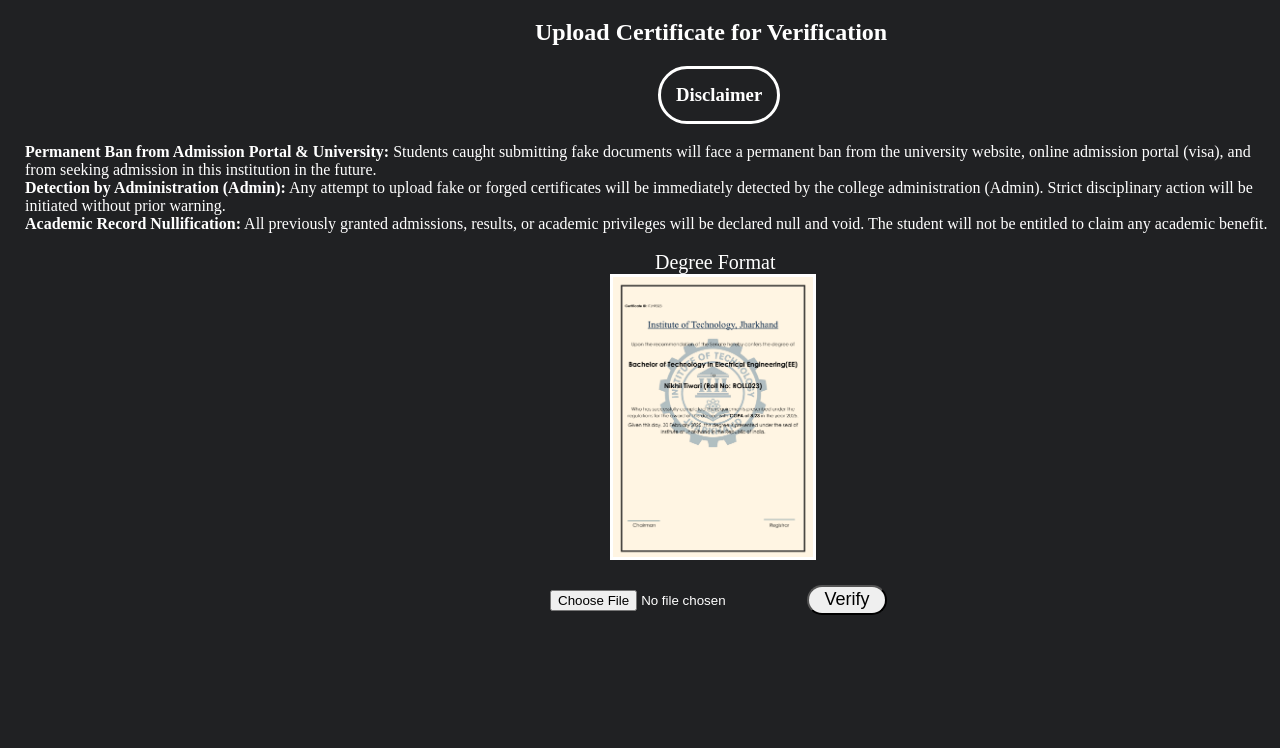
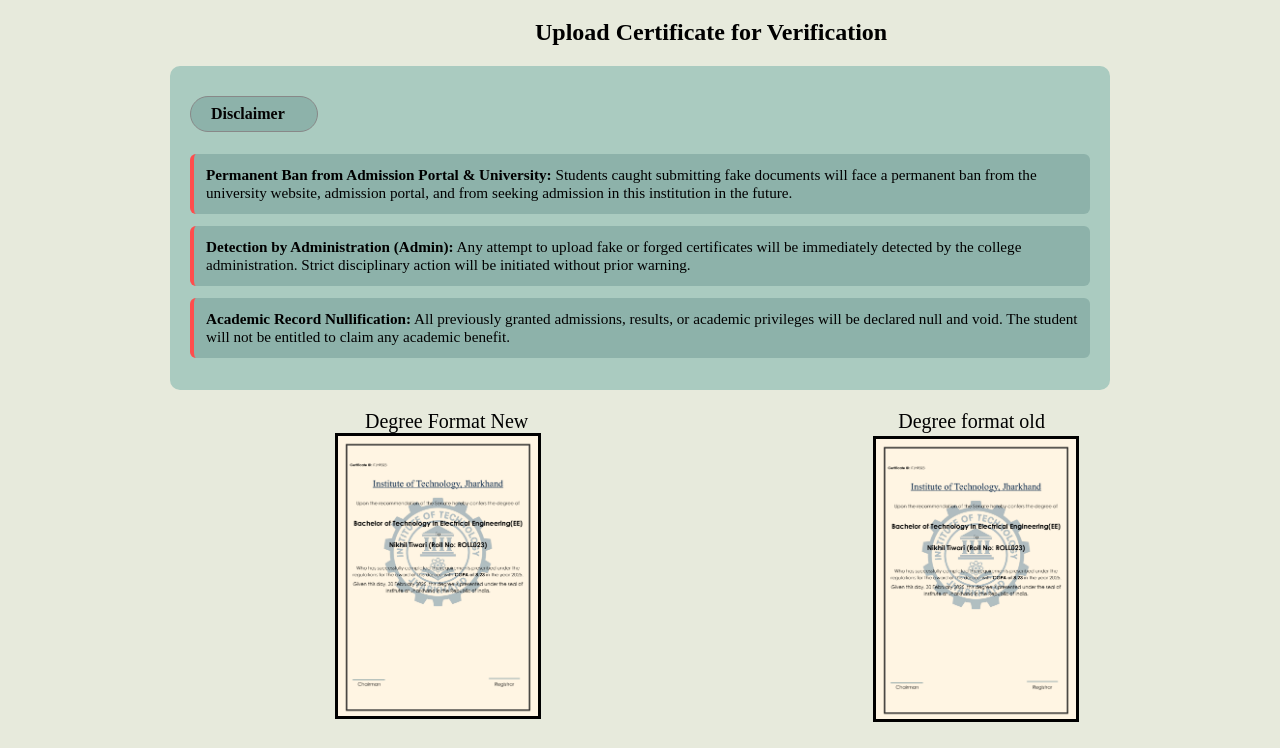
Before and after one commit to AbhinavDubey4056/Verification-Authenticator-For-Academia, a website: page web/index.html in a window 1280 px wide. Shown: the part 153-901 px from the top of the page. Before the commit the page ends 847 px from the top, so only its background shows below. Drawn offline with Linux system fonts and the light colour scheme.

Commit message:
updated 2nd one

```diff
--- a/web/index.html
+++ b/web/index.html
@@ -13,17 +13,28 @@
     <hr>
 
     <h2>Upload Certificate for Verification</h2>
-    <h3>Disclaimer</h3>
-    <div id="rule2"><b>Permanent Ban from Admission Portal & University:</b>
-Students caught submitting fake documents will face a permanent ban from the university website, online admission portal (visa), and from seeking admission in this institution in the future.</div>
-    <div id="rule1"><b>Detection by Administration (Admin):</b>
-Any attempt to upload fake or forged certificates will be immediately detected by the college administration (Admin). Strict disciplinary action will be initiated without prior warning.
+
+    <section class="disclaimer">
+        <h3>Disclaimer</h3>
+        <div class="rule">
+            <b>Permanent Ban from Admission Portal & University:</b>
+            Students caught submitting fake documents will face a permanent ban from the university website, admission portal, and from seeking admission in this institution in the future.
+        </div>
+        <div class="rule">
+            <b>Detection by Administration (Admin):</b>
+            Any attempt to upload fake or forged certificates will be immediately detected by the college administration. Strict disciplinary action will be initiated without prior warning.
+        </div>
+        <div class="rule">
+            <b>Academic Record Nullification:</b>
+            All previously granted admissions, results, or academic privileges will be declared null and void. The student will not be entitled to claim any academic benefit.
+        </div>
+    </section>
+   <div> <span>Degree Format New
+    </span>
+    <span>Degree format old</span>
     </div>
-    <div id="rule3"><b>Academic Record Nullification:</b>
-All previously granted admissions, results, or academic privileges will be declared null and void. The student will not be entitled to claim any academic benefit.</div>
-<br>
-    <span>Degree Format</span>
-    <Div id="format"></Div>
+    <div class="format"><span class=""></span>
+    <span class="ok"></span></div>
     <form action="/upload" method="POST" enctype="multipart/form-data" id="uploadForm">
         <input type="file" name="certificate" id="certificate" accept="image/*,application/pdf" required>
         <button type="submit">Verify</button>
--- a/web/style.css
+++ b/web/style.css
@@ -1,14 +1,15 @@
 body {
     margin: 0;
     padding: 0;
-    background-color: #202123;
-    color: white;
+    /* background-color: #202123; */
+    color: black;
+    background-color: #e7eadc;
 
 }
 
 h3 {
     padding: 15px;
-    margin-left: 658px;
+    margin-left: 650px;
     border-style: solid;
     width: 86px;
     border-radius: 50px;
@@ -29,24 +30,35 @@ form {
 
 button {
     border-radius: 50px;
-    height: 30px;
-    width: 80px;
-    font-size: large;
-
+    padding: 8px 20px;
+    font-size: 1rem;
+    cursor: pointer;
+    border: none;
+    background: #AACBC0; /* admin accent */
+    color: black;
+    font-weight: bold;
+    transition: 0.3s;
 }
 
-#format {
+button:hover {
+    background: #8aaea5;
+    color: white;
+}
+
+.format {
+    display: inline-block;
+
     height: 280px;
     width: 200px;
     border-style: solid;
-    margin-left: 610px;
+    margin-left: 335px;
     background-image: url(Certificate_Acc_Data-2-1.png);
     background-size: cover;
 
 }
 
 span {
-    margin-left: 655px;
+    margin-left: 365px;
     font-size: 20px;
 }
 
@@ -76,8 +88,8 @@ span {
 .maindiv {
     display: flex;
     gap: 190px;
-    background-color: white;
-    color:black;
+    background-color: #aacbc0;
+    color:white;
 }
 
 
@@ -106,3 +118,47 @@ hr {
     margin-left: 550px;
 
 }
+
+
+
+.disclaimer h3 {
+    display: inline-block;
+    margin: 10px auto;
+    padding: 8px 20px;
+    border-radius: 50px;
+    border: 1px solid #888;
+    font-size: 1rem;
+    background-color: rgba(110, 152, 146, 0.499);
+    color: rgb(4, 3, 3);
+}
+
+.disclaimer {
+    max-width: 900px;
+    margin: 20px auto;
+    padding: 20px;
+    background: #AACBC0;
+    border-radius: 10px;
+
+    color: black;
+}
+
+.rule {
+    margin: 12px 0;
+    padding: 12px;
+    border-left: 4px solid #ff4d4d;
+    background: rgba(110, 152, 146, 0.499);
+    border-radius: 6px;
+    font-size: 0.95rem;
+}
+
+
+.ok {
+    display: inline-block;
+
+    height: 280px;
+    width: 200px;
+    border-style: solid;
+    margin-left: 170px;
+    background-image: url(Certificate_Acc_Data-2-1.png);
+    background-size: cover;
+}
```
Also changed, not shown: 5 other files.
